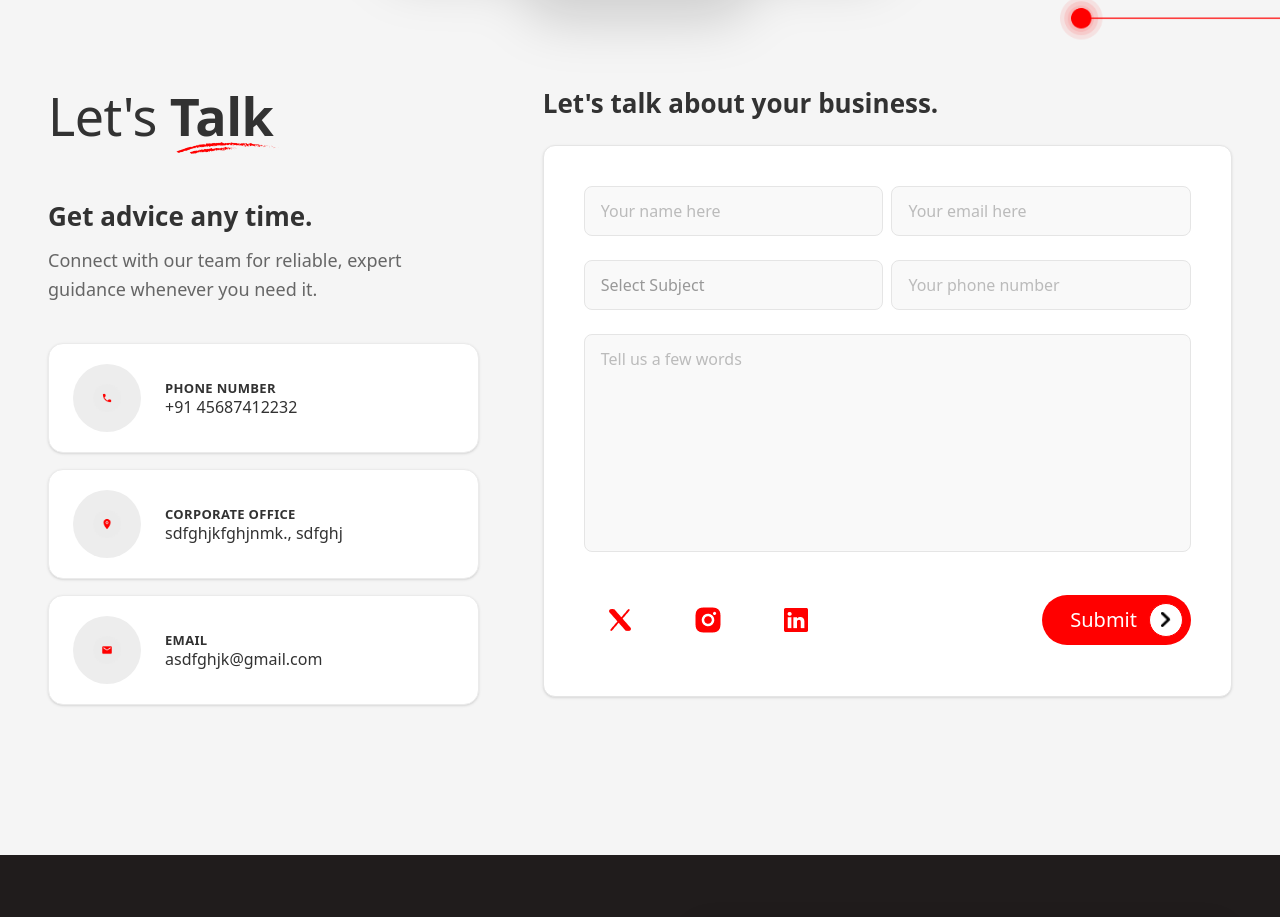
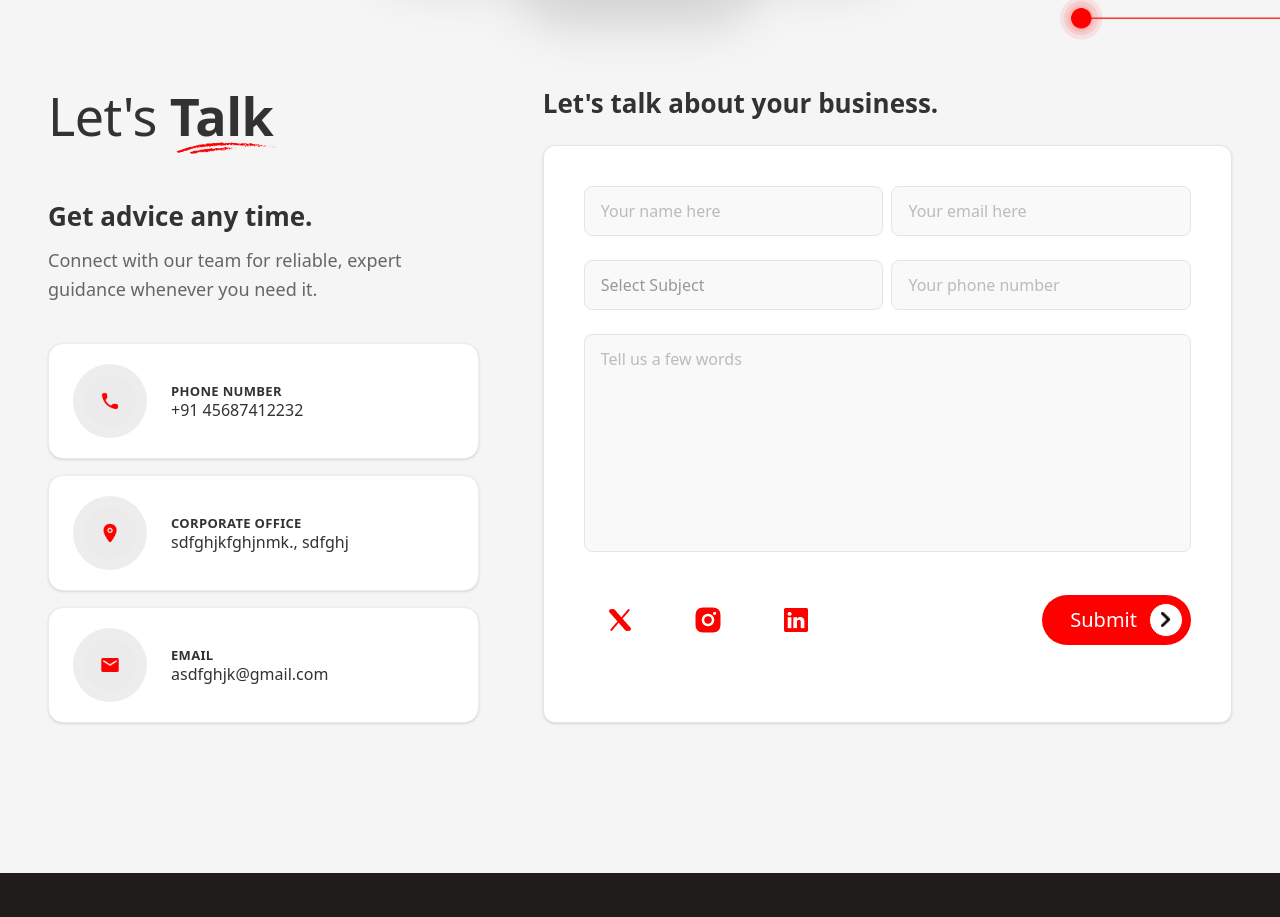
Before and after one commit to vinay-uelement/marma-security, a Next.js app: page /contact-us in a window 1280 px wide. Shown: the part 969-1886 px from the top of the page. Built offline with nearby package versions, Linux system fonts and the light colour scheme.

Commit message:
Conctact section form alighnement problem solved

```diff
--- a/components/contact/ContactSection.tsx
+++ b/components/contact/ContactSection.tsx
@@ -43,10 +43,10 @@ export default function ContactSection() {
                 <div className="grid grid-cols-1 lg:grid-cols-[5fr_8fr] gap-12 lg:gap-16 items-stretch">
 
                     {/* ───── Left Column ───── */}
-                    <div className="flex flex-col justify-between h-full gap-0">
+                    <div className="flex flex-col justify-between h-full gap-0 w-full">
 
                         {/* Top block: "Let's Talk" + sub-heading */}
-                        <div className="flex flex-col">
+                        <div className="flex flex-col h-full">
                             {/* "Let's Talk" heading */}
                             <h2 className="contact-section-heading">
                                 Let&apos;s{' '}
@@ -64,28 +64,37 @@ export default function ContactSection() {
                             <h3 className="contact-subheading">
                                 Get advice any time.
                             </h3>
-                            <p className="contact-subheading-desc mt-3 max-w-[380px]">
+                            <p className="contact-subheading-desc mt-3 max-w-[520px] lg:max-w-none">
                                 Connect with our team for reliable, expert guidance whenever you need it.
                             </p>
                         </div>
 
                         {/* Contact Info Cards — bottom-aligned to match form height */}
-                        <div className="flex flex-col gap-4 pt-10">
+                        <div className="flex flex-col gap-4 pt-10 w-full">
                             {/* Phone */}
-                            <div className="flex items-center gap-6 bg-white rounded-[15px] px-6 py-5 shadow-sm border border-[#EBEBEB]">
-                                <div className="flex items-center justify-center w-[68px] h-[68px] rounded-full bg-[#EDEDED] shrink-0">
-                                    <Image src="/images/contact/contact-us-calling-icon.png" alt="Phone" width={28} height={28} className="object-contain" />
+                            <div className="flex items-center gap-6 bg-white rounded-[15px] px-6 py-5 shadow-sm border border-[#EBEBEB] w-full">
+
+                                <div className="flex items-center justify-center w-[74px] h-[74px] rounded-full bg-[#EDEDED] shrink-0">
+                                    <Image
+                                        src="/images/contact/contact-us-calling-icon.png"
+                                        alt="Phone"
+                                        width={52}
+                                        height={52}
+                                        className="object-contain"
+                                    />
                                 </div>
+
                                 <div className="flex flex-col gap-1">
                                     <span className="contact-card-label">Phone Number</span>
                                     <span className="contact-card-value">+91 45687412232</span>
                                 </div>
+
                             </div>
 
                             {/* Corporate Office */}
-                            <div className="flex items-center gap-6 bg-white rounded-[15px] px-6 py-5 shadow-sm border border-[#EBEBEB]">
-                                <div className="flex items-center justify-center w-[68px] h-[68px] rounded-full bg-[#EDEDED] shrink-0">
-                                    <Image src="/images/contact/contact-us-map.png" alt="Location" width={28} height={28} className="object-contain" />
+                            <div className="flex items-center gap-6 bg-white rounded-[15px] px-6 py-5 shadow-sm border border-[#EBEBEB] w-full">
+                                <div className="flex items-center justify-center w-[74px] h-[74px] rounded-full bg-[#EDEDED] shrink-0">
+                                    <Image src="/images/contact/contact-us-map.png" alt="Location" width={52} height={52} className="object-contain" />
                                 </div>
                                 <div className="flex flex-col gap-1">
                                     <span className="contact-card-label">Corporate Office</span>
@@ -94,9 +103,9 @@ export default function ContactSection() {
                             </div>
 
                             {/* Email */}
-                            <div className="flex items-center gap-6 bg-white rounded-[15px] px-6 py-5 shadow-sm border border-[#EBEBEB]">
-                                <div className="flex items-center justify-center w-[68px] h-[68px] rounded-full bg-[#EDEDED] shrink-0">
-                                    <Image src="/images/contact/contact-us-mail.png" alt="Email" width={28} height={28} className="object-contain" />
+                            <div className="flex items-center gap-6 bg-white rounded-[15px] px-6 py-5 shadow-sm border border-[#EBEBEB]  w-full">
+                                <div className="flex items-center justify-center w-[74px] h-[74px] rounded-full bg-[#EDEDED] shrink-0">
+                                    <Image src="/images/contact/contact-us-mail.png" alt="Email" width={52} height={52} className="object-contain" />
                                 </div>
                                 <div className="flex flex-col gap-1">
                                     <span className="contact-card-label">Email</span>
@@ -115,7 +124,7 @@ export default function ContactSection() {
                             Let&apos;s talk about your business.
                         </h3>
 
-                        <div className="bg-white rounded-[12px] border border-[#E5E5E5] shadow-sm p-6 md:p-8 lg:p-10">
+                        <div className="bg-white rounded-[12px] border border-[#E5E5E5] shadow-sm p-6 md:p-8 lg:p-10 flex flex-col h-full">
                             <form onSubmit={handleSubmit} className="flex flex-col gap-6">
 
                                 {/* Row 1: Name + Email */}
```
